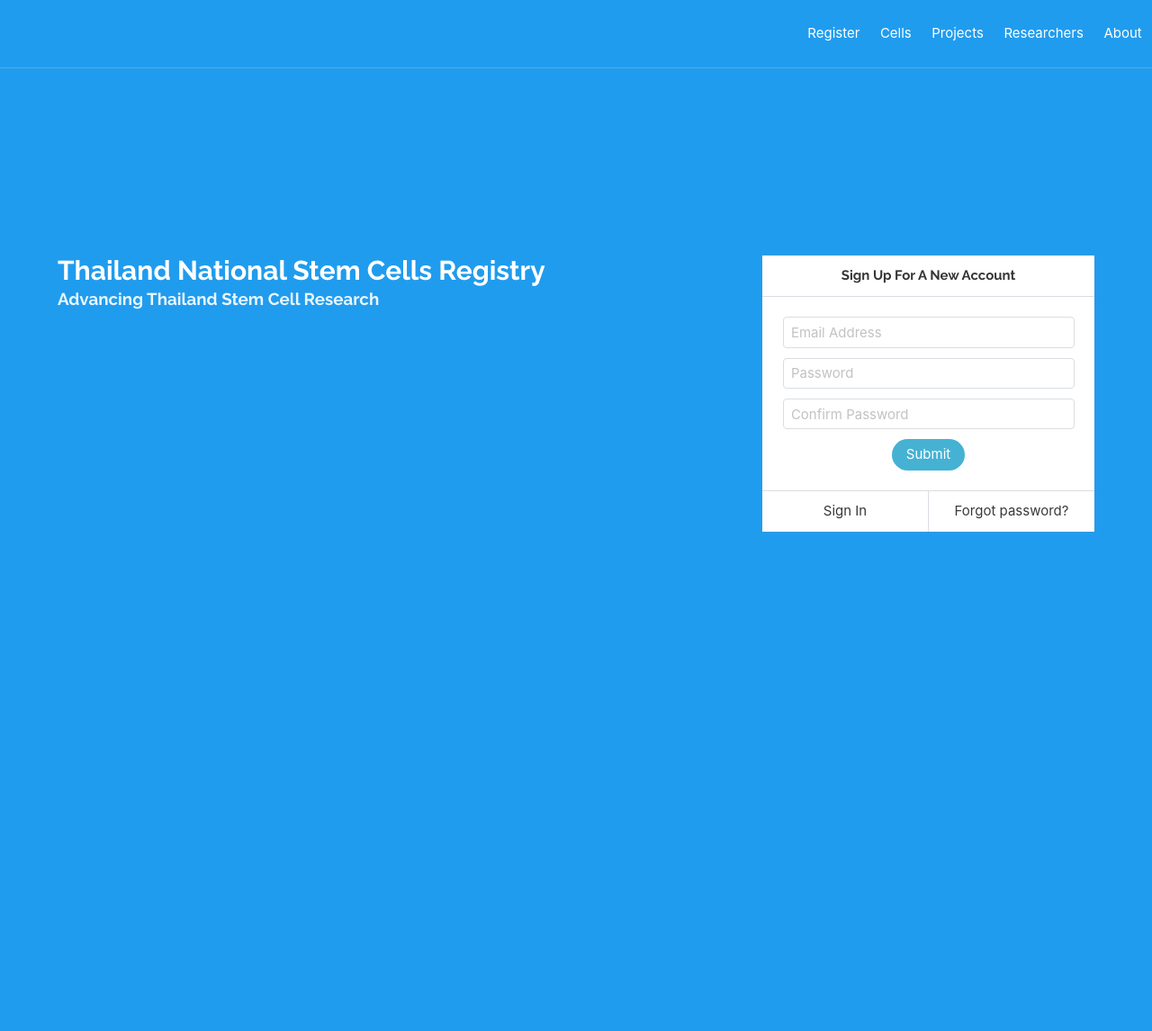
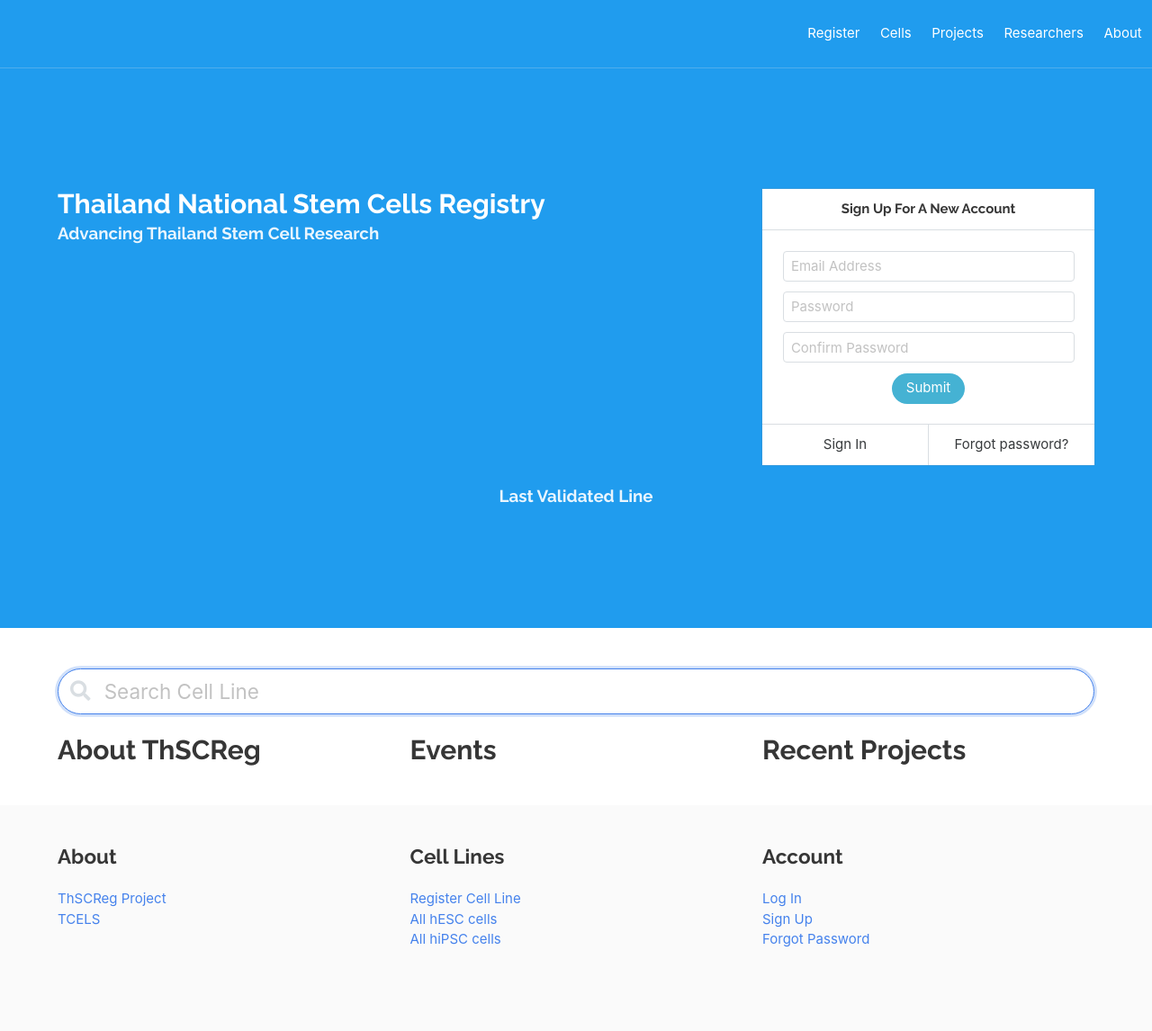
Before and after one commit to likit/thaiscreg2019, a Flask app: page / in a window 1280 px wide. Shown: the whole page at 90% size. Before the commit the page ends 592 px from the top, so only its background shows below. Run offline with Flask 2, Linux system fonts and the light colour scheme; some libraries are stand-ins or nearby versions.

Commit message:
added a footer

```diff
--- a/app/templates/main/index.html
+++ b/app/templates/main/index.html
@@ -1,7 +1,7 @@
 {% extends "base.html" %}
 {% block title %}Thai SCReg Main Page{% endblock %}
 {% block content %}
-    <section class="hero is-info is-fullheight">
+    <section class="hero is-info is-medium">
         <nav class="navbar" role="navigation" aria-label="main navigation">
             <div class="navbar-brand">
                 <a role="button" class="navbar-burger burger" aria-label="menu"
@@ -84,7 +84,88 @@
                         </div>
                     </div>
                 </div>
+                <div class="columns">
+                    <div class="column">
+                        <p class="subtitle has-text-centered">Last Validated Line</p>
+                    </div>
+                </div>
             </div>
         </div>
     </section>
+    <section class="section">
+        <div class="container">
+            <div class="columns">
+                <div class="column">
+                    <form>
+                        <div class="field">
+                            <div class="control has-icons-left">
+                                <input type="text"
+                                       class="input is-large is-rounded is-focused"
+                                       placeholder="Search Cell Line">
+                                <span class="icon is-left">
+                                        <i class="fas fa-search"></i>
+                                    </span>
+                            </div>
+                        </div>
+                    </form>
+                </div>
+            </div>
+            <div class="columns">
+                <div class="column">
+                    <h1 class="title">
+                        About ThSCReg
+                    </h1>
+                </div>
+                <div class="column">
+                    <h1 class="title">
+                        Events
+                    </h1>
+                </div>
+                <div class="column">
+                    <h1 class="title">
+                        Recent Projects
+                    </h1>
+                </div>
+            </div>
+        </div>
+    </section>
+    <footer class="footer">
+        <div class="container">
+            <div class="columns">
+                <div class="column">
+                    <h3 class="title is-size-4">About</h3>
+                    <p>
+                        <a href="#">ThSCReg Project</a>
+                    </p>
+                    <p>
+                        <a href="#">TCELS</a>
+                    </p>
+                </div>
+                <div class="column">
+                    <h3 class="title is-size-4">Cell Lines</h3>
+                    <p>
+                        <a href="#">Register Cell Line</a>
+                    </p>
+                    <p>
+                        <a href="#">All hESC cells</a>
+                    </p>
+                    <p>
+                        <a href="#">All hiPSC cells</a>
+                    </p>
+                </div>
+                <div class="column">
+                    <h3 class="title is-size-4">Account</h3>
+                    <p>
+                        <a href="#">Log In</a>
+                    </p>
+                    <p>
+                        <a href="#">Sign Up</a>
+                    </p>
+                    <p>
+                        <a href="#">Forgot Password</a>
+                    </p>
+                </div>
+            </div>
+        </div>
+    </footer>
 {% endblock %}
```
